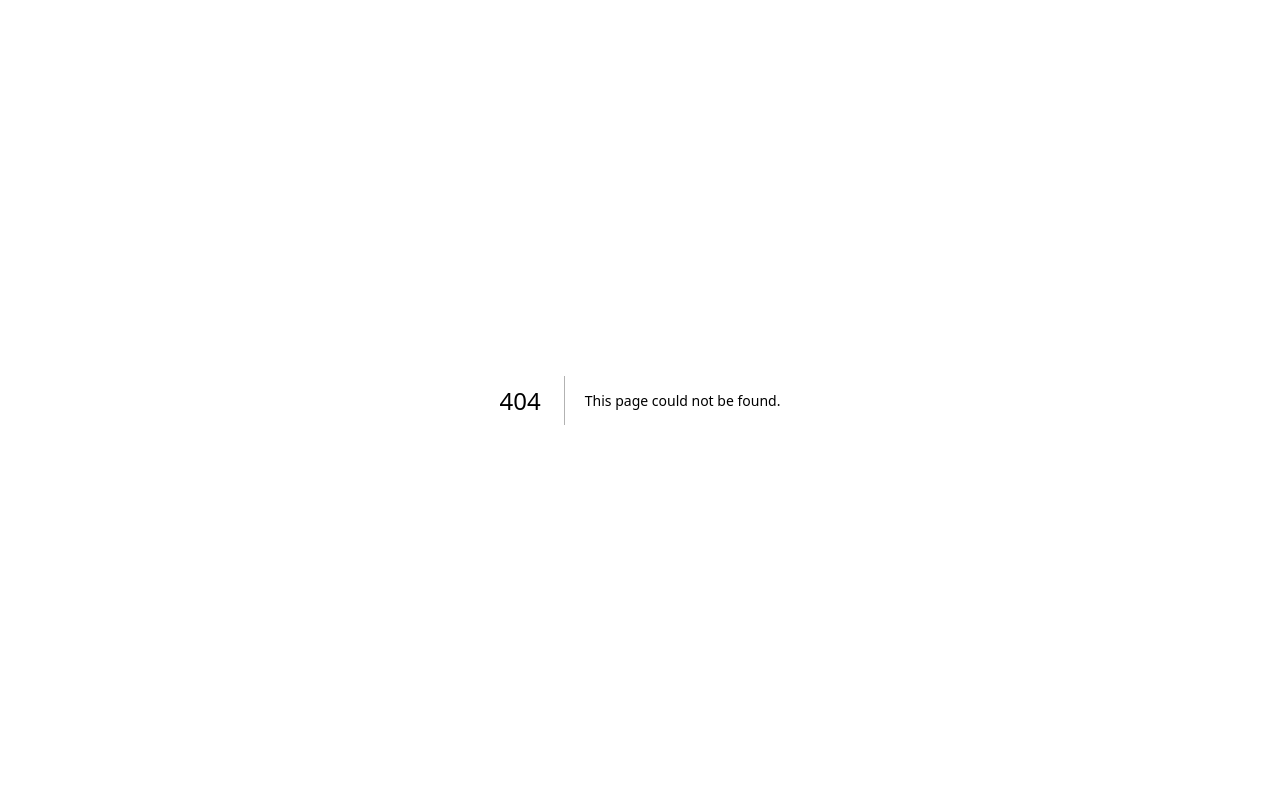
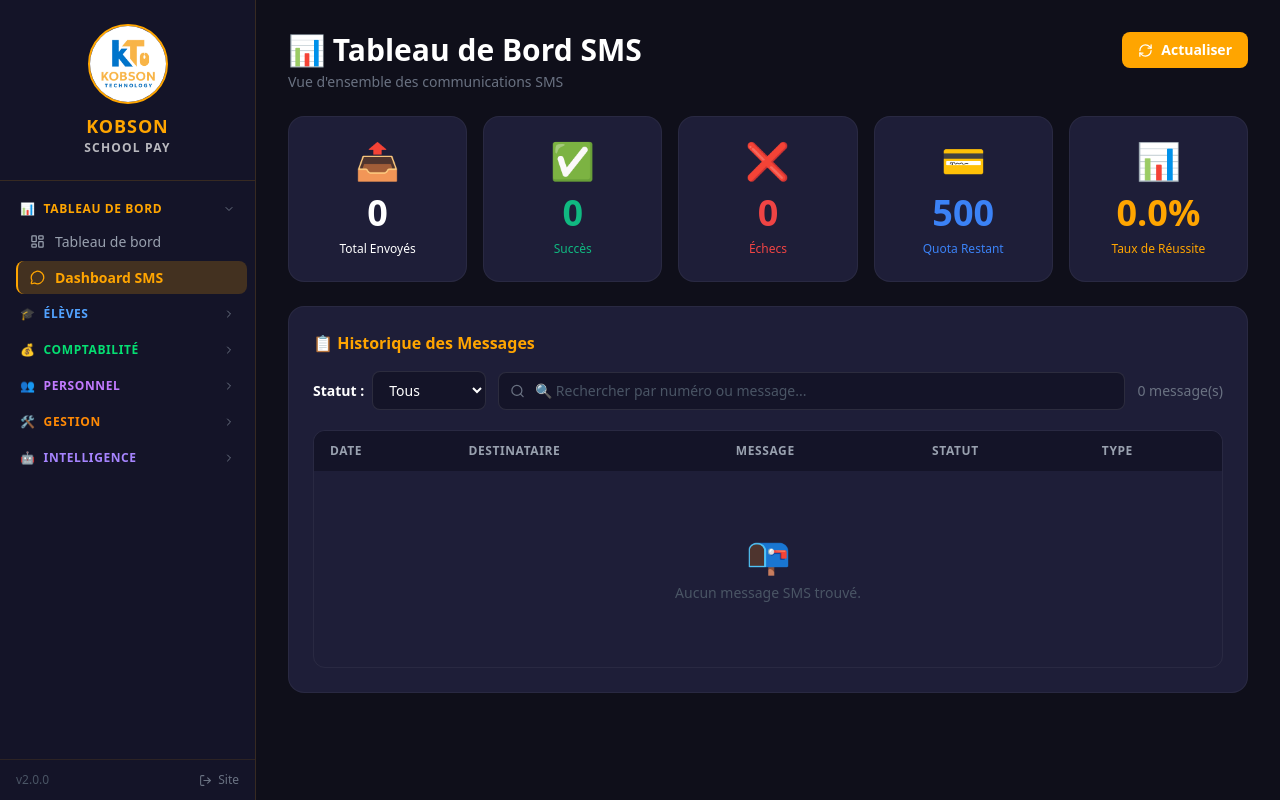
Before and after one commit to Kobson-Technology/kobsontechnology.com, a Next.js app: page /admin/sms-dashboard in a window 1280 px wide. Before the commit this address had no page. Built offline with nearby package versions, Linux system fonts and the light colour scheme.

Commit message:
Feat: Create SMS Dashboard page matching WPF SmsDashboardView

```diff
--- /dev/null
+++ b/app/admin/sms-dashboard/page.tsx
@@ -0,0 +1,181 @@
+'use client';
+
+import { useState, useMemo } from 'react';
+import { RefreshCw, Search } from 'lucide-react';
+
+// ── Types ────────────────────────────────────────────────────────────────────
+type SmsStatut = 'Succès' | 'Échec' | 'En attente';
+type SmsEntry = {
+    id: number;
+    dateEnvoi: string;
+    destinataire: string;
+    message: string;
+    statut: SmsStatut;
+    typeMessage: string;
+};
+
+// ── Placeholder data (will come from DB later) ────────────────────────────────
+const SAMPLE_HISTORY: SmsEntry[] = [];
+
+const FILTER_OPTIONS = ['Tous', 'Succès', 'Échec', 'En attente'];
+
+// ── KPI card component ────────────────────────────────────────────────────────
+function KpiCard({
+    emoji, value, label, color,
+}: { emoji: string; value: string | number; label: string; color: string }) {
+    return (
+        <div className="bg-[#1e1e38] border border-white/5 rounded-2xl p-6 flex flex-col items-center text-center">
+            <span className="text-4xl mb-3">{emoji}</span>
+            <span className="text-4xl font-bold" style={{ color }}>{value}</span>
+            <span className="text-xs mt-2" style={{ color }}>{label}</span>
+        </div>
+    );
+}
+
+// ── Status badge component ────────────────────────────────────────────────────
+function StatusBadge({ statut }: { statut: SmsStatut }) {
+    const styles: Record<SmsStatut, { bg: string; text: string }> = {
+        'Succès': { bg: 'rgba(5,150,105,0.2)', text: '#10b981' },
+        'Échec': { bg: 'rgba(220,38,38,0.2)', text: '#ef4444' },
+        'En attente': { bg: 'rgba(234,179,8,0.2)', text: '#f59e0b' },
+    };
+    const s = styles[statut];
+    return (
+        <span
+            className="px-3 py-1 rounded text-xs font-semibold"
+            style={{ background: s.bg, color: s.text }}
+        >
+            {statut}
+        </span>
+    );
+}
+
+// ── Main Page ─────────────────────────────────────────────────────────────────
+export default function SmsDashboardPage() {
+    const [selectedFilter, setSelectedFilter] = useState('Tous');
+    const [searchText, setSearchText] = useState('');
+    const [history] = useState<SmsEntry[]>(SAMPLE_HISTORY);
+
+    // Computed KPIs
+    const totalSent = history.length;
+    const successCount = history.filter(s => s.statut === 'Succès').length;
+    const failureCount = history.filter(s => s.statut === 'Échec').length;
+    const remainingQuota = 500; // placeholder
+    const successRate = totalSent > 0 ? ((successCount / totalSent) * 100).toFixed(1) : '0.0';
+
+    // Filtered rows
+    const filtered = useMemo(() => {
+        return history.filter(sms => {
+            const matchFilter = selectedFilter === 'Tous' || sms.statut === selectedFilter;
+            const q = searchText.toLowerCase();
+            const matchSearch = !q || sms.destinataire.toLowerCase().includes(q) || sms.message.toLowerCase().includes(q);
+            return matchFilter && matchSearch;
+        });
+    }, [history, selectedFilter, searchText]);
+
+    return (
+        <div className="max-w-7xl mx-auto space-y-6">
+
+            {/* ── HEADER ─────────────────────────────── */}
+            <div className="flex items-start justify-between gap-4">
+                <div>
+                    <h1 className="text-2xl md:text-3xl font-bold text-white">📊 Tableau de Bord SMS</h1>
+                    <p className="text-gray-500 text-sm mt-1">Vue d'ensemble des communications SMS</p>
+                </div>
+                <button
+                    onClick={() => window.location.reload()}
+                    className="flex items-center gap-2 px-4 py-2 rounded-lg text-white text-sm font-semibold transition-all hover:opacity-80 shrink-0"
+                    style={{ background: '#FFA500' }}
+                >
+                    <RefreshCw size={15} />
+                    Actualiser
+                </button>
+            </div>
+
+            {/* ── KPI CARDS ──────────────────────────── */}
+            <div className="grid grid-cols-2 sm:grid-cols-3 lg:grid-cols-5 gap-4">
+                <KpiCard emoji="📤" value={totalSent} label="Total Envoyés" color="#ffffff" />
+                <KpiCard emoji="✅" value={successCount} label="Succès" color="#10b981" />
+                <KpiCard emoji="❌" value={failureCount} label="Échecs" color="#ef4444" />
+                <KpiCard emoji="💳" value={remainingQuota} label="Quota Restant" color="#3b82f6" />
+                <KpiCard emoji="📊" value={`${successRate}%`} label="Taux de Réussite" color="#FFA500" />
+            </div>
+
+            {/* ── HISTORY TABLE ───────────────────────── */}
+            <div className="bg-[#1e1e38] border border-white/5 rounded-2xl p-6">
+                <h2 className="text-[#FFA500] font-bold text-base mb-4">📋 Historique des Messages</h2>
+
+                {/* Filters row */}
+                <div className="flex flex-col sm:flex-row gap-3 mb-5 items-start sm:items-center">
+                    {/* Status filter */}
+                    <div className="flex items-center gap-2 shrink-0">
+                        <label className="text-white text-sm font-semibold">Statut :</label>
+                        <select
+                            value={selectedFilter}
+                            onChange={(e) => setSelectedFilter(e.target.value)}
+                            className="bg-[#141428] text-white text-sm border border-white/10 rounded-lg px-3 py-2 focus:outline-none focus:border-[#FFA500]"
+                        >
+                            {FILTER_OPTIONS.map(opt => (
+                                <option key={opt} value={opt}>{opt}</option>
+                            ))}
+                        </select>
+                    </div>
+
+                    {/* Search */}
+                    <div className="relative flex-1">
+                        <Search size={15} className="absolute left-3 top-1/2 -translate-y-1/2 text-gray-500" />
+                        <input
+                            type="text"
+                            value={searchText}
+                            onChange={(e) => setSearchText(e.target.value)}
+                            placeholder="🔍 Rechercher par numéro ou message..."
+                            className="w-full bg-[#141428] text-white text-sm border border-white/10 rounded-lg pl-9 pr-4 py-2 focus:outline-none focus:border-[#FFA500] placeholder-gray-600"
+                        />
+                    </div>
+
+                    {/* Count */}
+                    <span className="text-gray-500 text-sm shrink-0">{filtered.length} message(s)</span>
+                </div>
+
+                {/* Table */}
+                <div className="overflow-x-auto rounded-xl border border-white/5">
+                    <table className="w-full text-sm">
+                        <thead>
+                            <tr className="bg-[#141428] text-gray-400 text-xs uppercase tracking-wider">
+                                <th className="px-4 py-3 text-left font-semibold">Date</th>
+                                <th className="px-4 py-3 text-left font-semibold">Destinataire</th>
+                                <th className="px-4 py-3 text-left font-semibold">Message</th>
+                                <th className="px-4 py-3 text-left font-semibold">Statut</th>
+                                <th className="px-4 py-3 text-left font-semibold">Type</th>
+                            </tr>
+                        </thead>
+                        <tbody>
+                            {filtered.length === 0 ? (
+                                <tr>
+                                    <td colSpan={5} className="px-4 py-16 text-center text-gray-600">
+                                        <div className="flex flex-col items-center gap-2">
+                                            <span className="text-4xl">📭</span>
+                                            <span>Aucun message SMS trouvé.</span>
+                                        </div>
+                                    </td>
+                                </tr>
+                            ) : (
+                                filtered.map((sms) => (
+                                    <tr key={sms.id} className="border-t border-white/5 hover:bg-white/3 transition-colors">
+                                        <td className="px-4 py-3 text-gray-300 whitespace-nowrap">{sms.dateEnvoi}</td>
+                                        <td className="px-4 py-3 text-white font-medium">{sms.destinataire}</td>
+                                        <td className="px-4 py-3 text-gray-400 max-w-xs truncate">{sms.message}</td>
+                                        <td className="px-4 py-3">
+                                            <StatusBadge statut={sms.statut} />
+                                        </td>
+                                        <td className="px-4 py-3 text-gray-400">{sms.typeMessage}</td>
+                                    </tr>
+                                ))
+                            )}
+                        </tbody>
+                    </table>
+                </div>
+            </div>
+        </div>
+    );
+}
```
